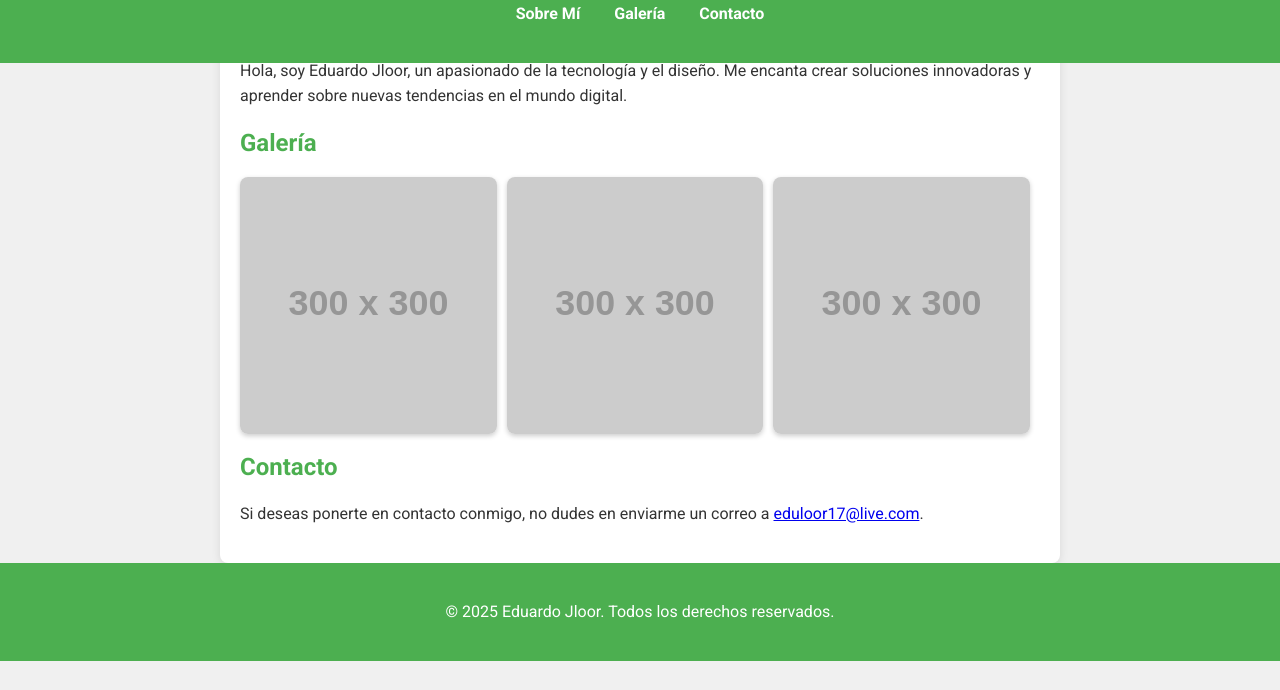
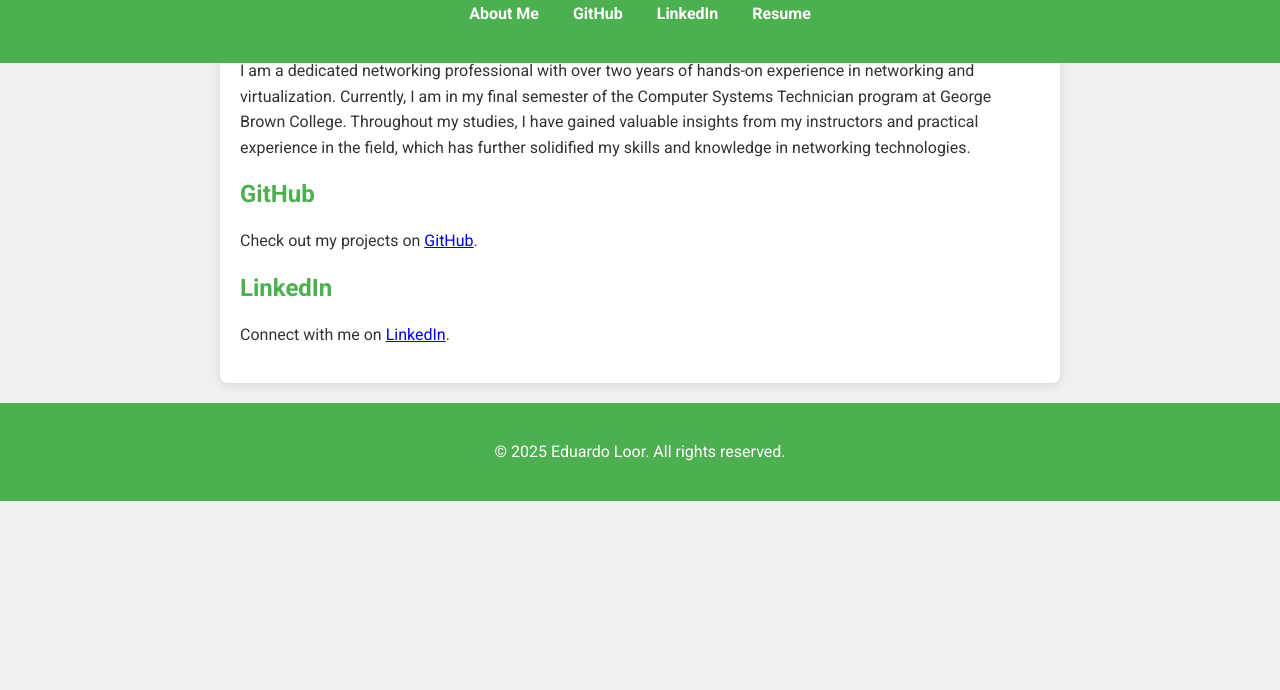
Before and after one commit to eduloor17/eduloor17, a plain HTML site: page index.html in a window 1280 px wide. Shown: the part 110-800 px from the top of the page. Drawn offline with Linux system fonts and the light colour scheme; placeholder pictures from the web are drawn by us.

Commit message:
Update index.html

```diff
--- a/index.html
+++ b/index.html
@@ -3,7 +3,7 @@
 <head>
     <meta charset="UTF-8">
     <meta name="viewport" content="width=device-width, initial-scale=1.0">
-    <title>Eduardo Jloor</title>
+    <title>Eduardo Loor</title>
     <link href="https://fonts.googleapis.com/css2?family=Roboto:wght@300;400;700&display=swap" rel="stylesheet">
     <style>
         body {
@@ -38,7 +38,7 @@
         }
         .container {
             max-width: 800px;
-            margin: 80px auto 0; /* Espacio para el header fijo */
+            margin: 80px auto 0; /* Space for the fixed header */
             padding: 20px;
             background: white;
             border-radius: 8px;
@@ -50,20 +50,10 @@
         }
         h2 {
             color: #4CAF50;
+            margin-top: 20px;
         }
         p {
             line-height: 1.6;
-        }
-        .gallery {
-            display: flex;
-            flex-wrap: wrap;
-            gap: 10px;
-            margin-top: 20px;
-        }
-        .gallery img {
-            width: calc(33.333% - 10px);
-            border-radius: 8px;
-            box-shadow: 0 2px 5px rgba(0, 0, 0, 0.2);
         }
         footer {
             text-align: center;
@@ -73,43 +63,50 @@
             position: relative;
             bottom: 0;
             width: 100%;
+            margin-top: 20px;
         }
     </style>
 </head>
 <body>
     <header id="header">
-        <h1>Bienvenido a Eduardo Jloor</h1>
+        <h1>Welcome to My Website</h1>
         <nav>
-            <a href="#sobre-mi">Sobre Mí</a>
-            <a href="#galeria">Galería</a>
-            <a href="#contacto">Contacto</a>
+            <a href="#About-me">About Me</a>
+            <a href="#Github">GitHub</a>
+            <a href="#Linkedin">LinkedIn</a>
+            <a href="https://eduardojloor.me/Resume.pdf" target="_blank">Resume</a>
         </nav>
     </header>
     <div class="container">
-        <section id="sobre-mi">
-            <h2>Sobre Mí</h2>
-            <p>Hola, soy Eduardo Jloor, un apasionado de la tecnología y el diseño. Me encanta crear soluciones innovadoras y aprender sobre nuevas tendencias en el mundo digital.</p>
+        <section id="About-me">
+            <h2>About Me</h2>
+            <p>I am a dedicated networking professional with over two years of hands-on experience in networking and virtualization. Currently, I am in my final semester of the Computer Systems Technician program at George Brown College. Throughout my studies, I have gained valuable insights from my instructors and practical experience in the field, which has further solidified my skills and knowledge in networking technologies.</p>
         </section>
-        <section id="galeria">
-            <h2>Galería</h2>
-            <div class="gallery">
-                <img src="https://via.placeholder.com/300" alt="Imagen 1">
-                <img src="https://via.placeholder.com/300" alt="Imagen 2">
-                <img src="https://via.placeholder.com/300" alt="Imagen 3">
-
-            </div>
+        <section id="Github">
+            <h2>GitHub</h2>
+            <p>Check out my projects on <a href="https://github.com/eduloor17" target="_blank">GitHub</a>.</p>
         </section>
-        <section id="contacto">
-            <h2>Contacto</h2>
-            <p>Si deseas ponerte en contacto conmigo, no dudes en enviarme un correo a <a href="mailto:eduloor17@live.com">eduloor17@live.com</a>.</p>
+        <section id="Linkedin">
+            <h2>LinkedIn</h2>
+            <p>Connect with me on <a href="https://www.linkedin.com/in/eduardojloor/" target="_blank">LinkedIn</a>.</p>
         </section>
     </div>
     <footer>
-        <p>&copy; 2025 Eduardo Jloor. Todos los derechos reservados.</p>
+        <p>&copy; 2025 Eduardo Loor. All rights reserved.</p>
     </footer>
 
     <script>
         let lastScrollTop = 0;
         const header = document.getElementById("header");
         window.addEventListener("scroll", function() {
-        let scrollTop = window.page
+            let scrollTop = window.pageYOffset || document.documentElement.scrollTop;
+            if (scrollTop > lastScrollTop) {
+                header.style.top = "-80px"; // Hide header on scroll down
+            } else {
+                header.style.top = "0"; // Show header on scroll up
+            }
+            lastScrollTop = scrollTop;
+        });
+    </script>
+</body>
+</html>
```
